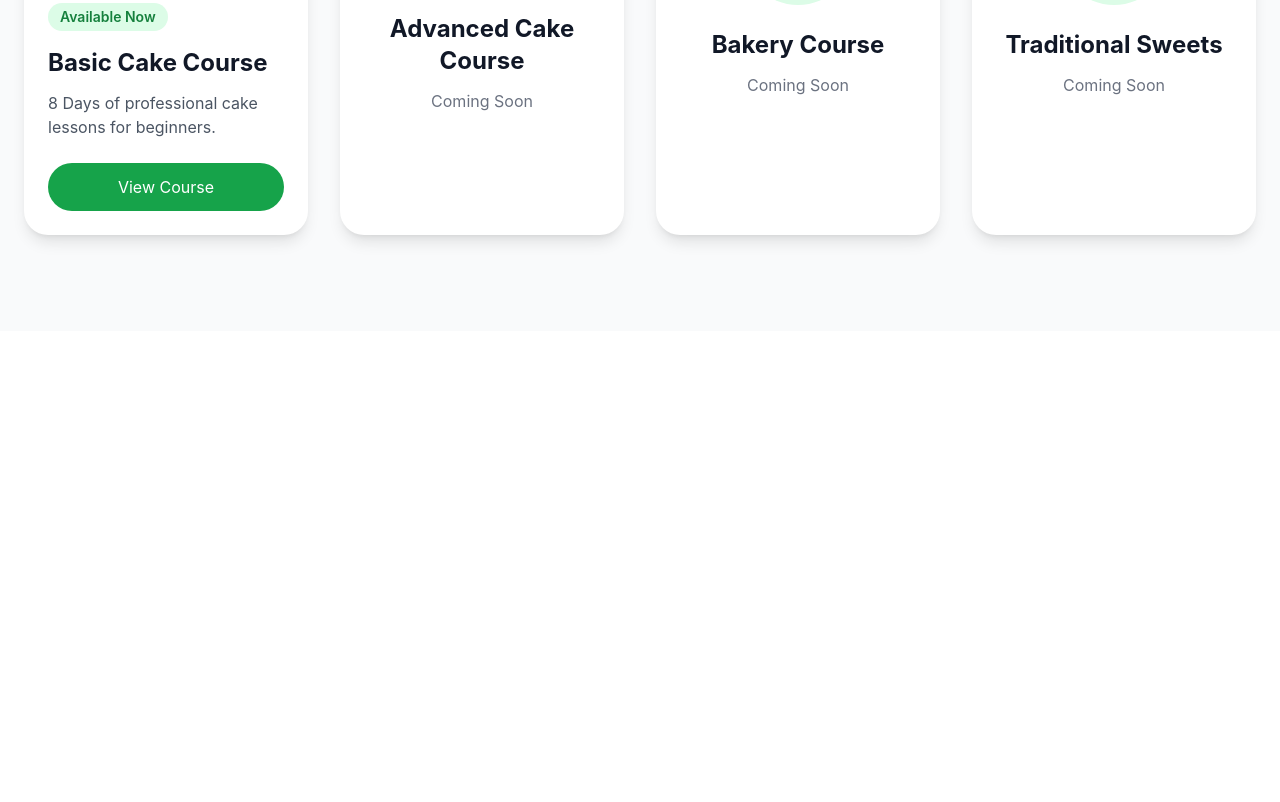
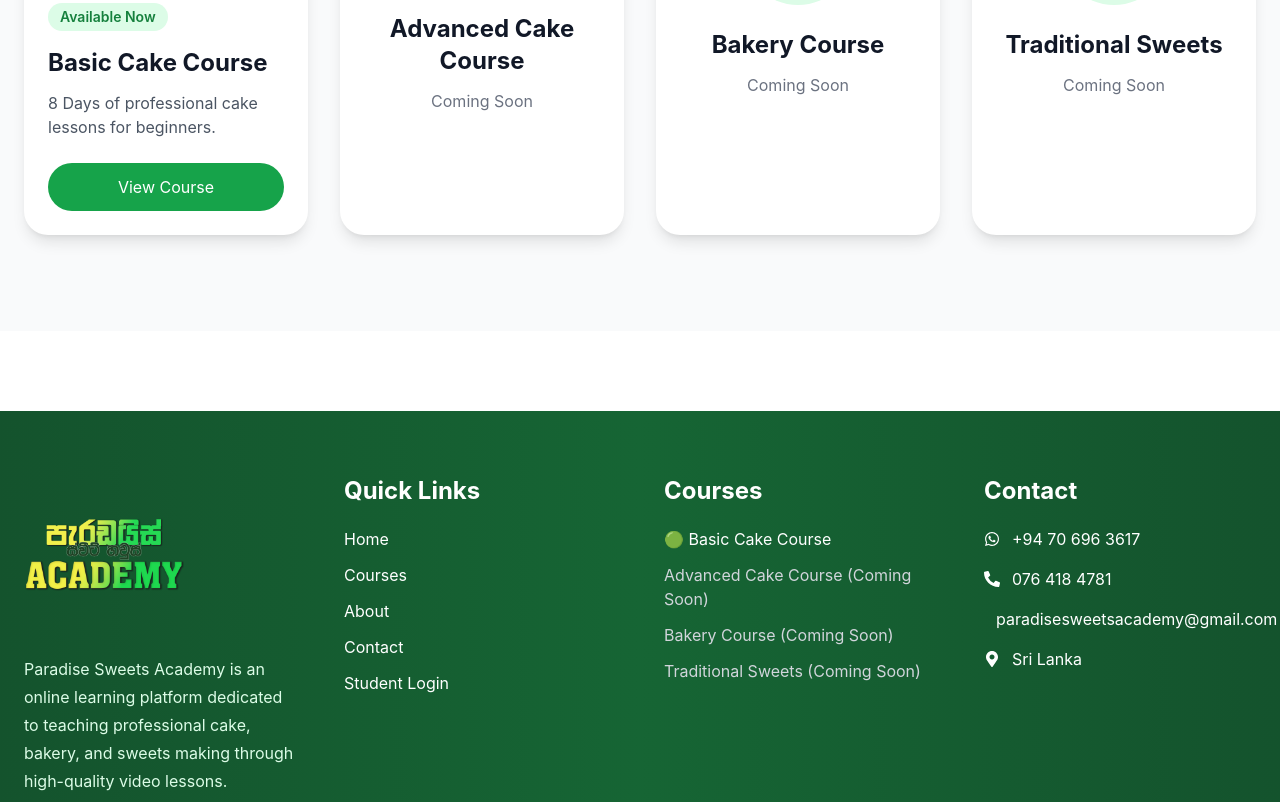
Before and after one commit to paradisesweethouseinfo/paradise-sweets-course-website-, a React (Vite) app: page / in a window 1280 px wide. Shown: the part 1995-2797 px from the top of the page. Before the commit the page ends 2326 px from the top, so only its background shows below. Built offline with nearby package versions, Linux system fonts and the light colour scheme.

Commit message:
Update website

```diff
--- a/src/App.jsx
+++ b/src/App.jsx
@@ -1,4 +1,5 @@
 import { BrowserRouter, Routes, Route, Outlet } from "react-router-dom";
+import Footer from "./components/Footer";
 
 import Navbar from "./components/Navbar";
 import ProtectedRoute from "./components/ProtectedRoute";
@@ -15,6 +16,7 @@ function Layout() {
     <>
       <Navbar />
       <Outlet />
+      <Footer />
     </>
   );
 }
--- /dev/null
+++ b/src/components/Footer.jsx
@@ -0,0 +1,181 @@
+import { Link } from "react-router-dom";
+import {
+  FaFacebookF,
+  FaInstagram,
+  FaTiktok,
+  FaWhatsapp,
+  FaPhoneAlt,
+  FaEnvelope,
+  FaMapMarkerAlt,
+} from "react-icons/fa";
+
+export default function Footer() {
+  return (
+    <footer className="bg-gradient-to-r from-green-900 via-green-800 to-green-900 text-white mt-20">
+
+      <div className="max-w-7xl mx-auto px-6 py-16 grid lg:grid-cols-4 md:grid-cols-2 gap-12">
+
+        {/* Logo */}
+
+        <div>
+          <img
+            src="/logo.png"
+            alt="Paradise Sweets Academy"
+            className="w-40 mb-5"
+          />
+
+          <p className="text-green-100 leading-7">
+            Paradise Sweets Academy is an online learning platform dedicated to
+            teaching professional cake, bakery, and sweets making through
+            high-quality video lessons.
+          </p>
+
+          <div className="flex gap-4 mt-6 text-2xl">
+
+            <a
+              href="https://web.facebook.com/ParadiseSweetHouse/"
+              target="_blank"
+              rel="noreferrer"
+              className="hover:text-green-300 transition"
+            >
+              <FaFacebookF />
+            </a>
+
+            <a
+              href="https://www.instagram.com/paradise_sweet_house/"
+              target="_blank"
+              rel="noreferrer"
+              className="hover:text-pink-300 transition"
+            >
+              <FaInstagram />
+            </a>
+
+            <a
+              href="https://www.tiktok.com/@paradise_sweet_house"
+              target="_blank"
+              rel="noreferrer"
+              className="hover:text-gray-300 transition"
+            >
+              <FaTiktok />
+            </a>
+
+          </div>
+        </div>
+
+        {/* Quick Links */}
+
+        <div>
+
+          <h3 className="text-2xl font-bold mb-5">
+            Quick Links
+          </h3>
+
+          <div className="space-y-3">
+
+            <Link to="/" className="block hover:text-green-300">
+              Home
+            </Link>
+
+            <Link to="/courses" className="block hover:text-green-300">
+              Courses
+            </Link>
+
+            <Link to="/about" className="block hover:text-green-300">
+              About
+            </Link>
+
+            <Link to="/contact" className="block hover:text-green-300">
+              Contact
+            </Link>
+
+            <Link to="/login" className="block hover:text-green-300">
+              Student Login
+            </Link>
+
+          </div>
+
+        </div>
+
+        {/* Courses */}
+
+        <div>
+
+          <h3 className="text-2xl font-bold mb-5">
+            Courses
+          </h3>
+
+          <div className="space-y-3">
+
+            <p>🟢 Basic Cake Course</p>
+
+            <p className="text-gray-300">
+              Advanced Cake Course (Coming Soon)
+            </p>
+
+            <p className="text-gray-300">
+              Bakery Course (Coming Soon)
+            </p>
+
+            <p className="text-gray-300">
+              Traditional Sweets (Coming Soon)
+            </p>
+
+          </div>
+
+        </div>
+
+        {/* Contact */}
+
+        <div>
+
+          <h3 className="text-2xl font-bold mb-5">
+            Contact
+          </h3>
+
+          <div className="space-y-4">
+
+            <div className="flex gap-3">
+              <FaWhatsapp className="mt-1" />
+              <span>+94 70 696 3617</span>
+            </div>
+
+            <div className="flex gap-3">
+              <FaPhoneAlt className="mt-1" />
+              <span>076 418 4781</span>
+            </div>
+
+            <div className="flex gap-3">
+              <FaEnvelope className="mt-1" />
+              <span>paradisesweetsacademy@gmail.com</span>
+            </div>
+
+            <div className="flex gap-3">
+              <FaMapMarkerAlt className="mt-1" />
+              <span>Sri Lanka</span>
+            </div>
+
+          </div>
+
+        </div>
+
+      </div>
+
+      {/* Bottom */}
+
+      <div className="border-t border-green-700">
+
+        <div className="max-w-7xl mx-auto px-6 py-6 text-center text-green-200">
+
+          © 2026 Paradise Sweets Academy. All Rights Reserved.
+
+          <br />
+
+          Designed & Developed by Paradise Sweets Academy.
+
+        </div>
+
+      </div>
+
+    </footer>
+  );
+}
```
